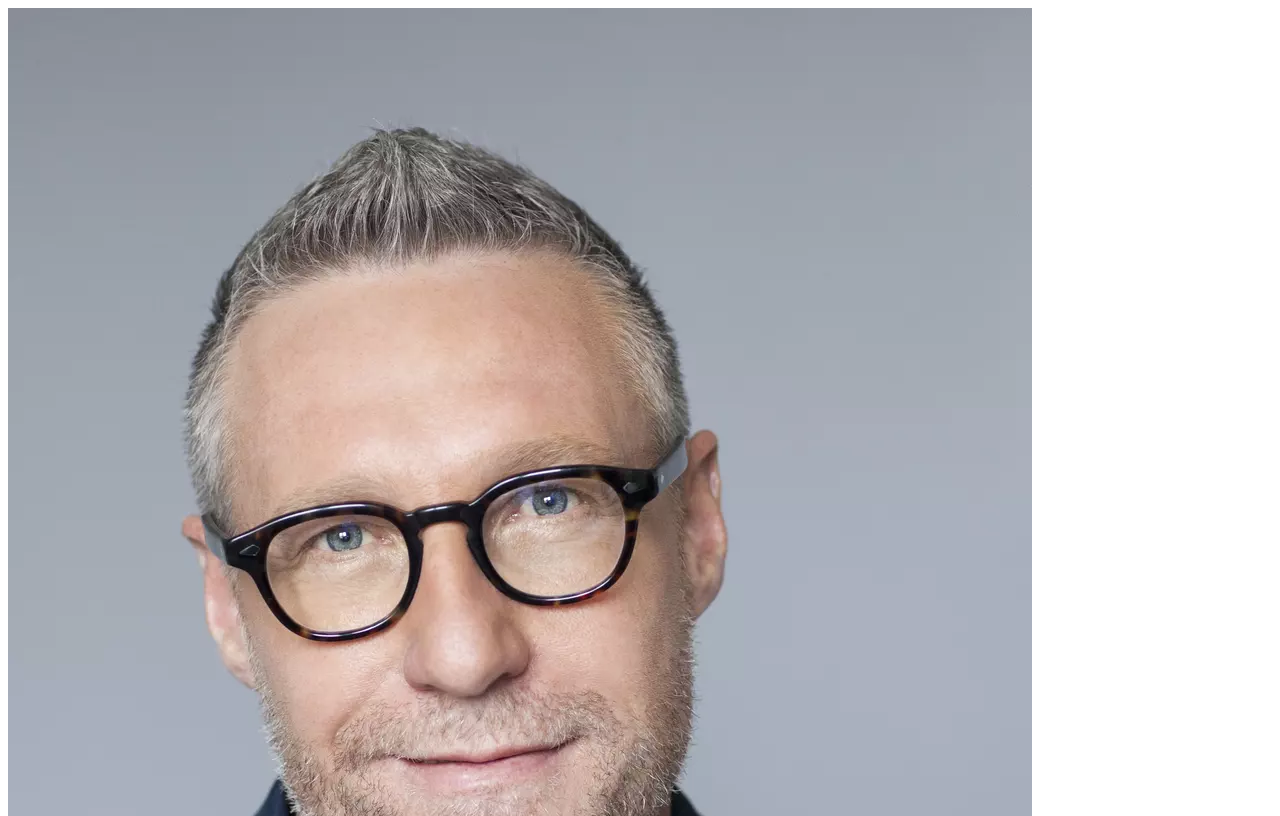
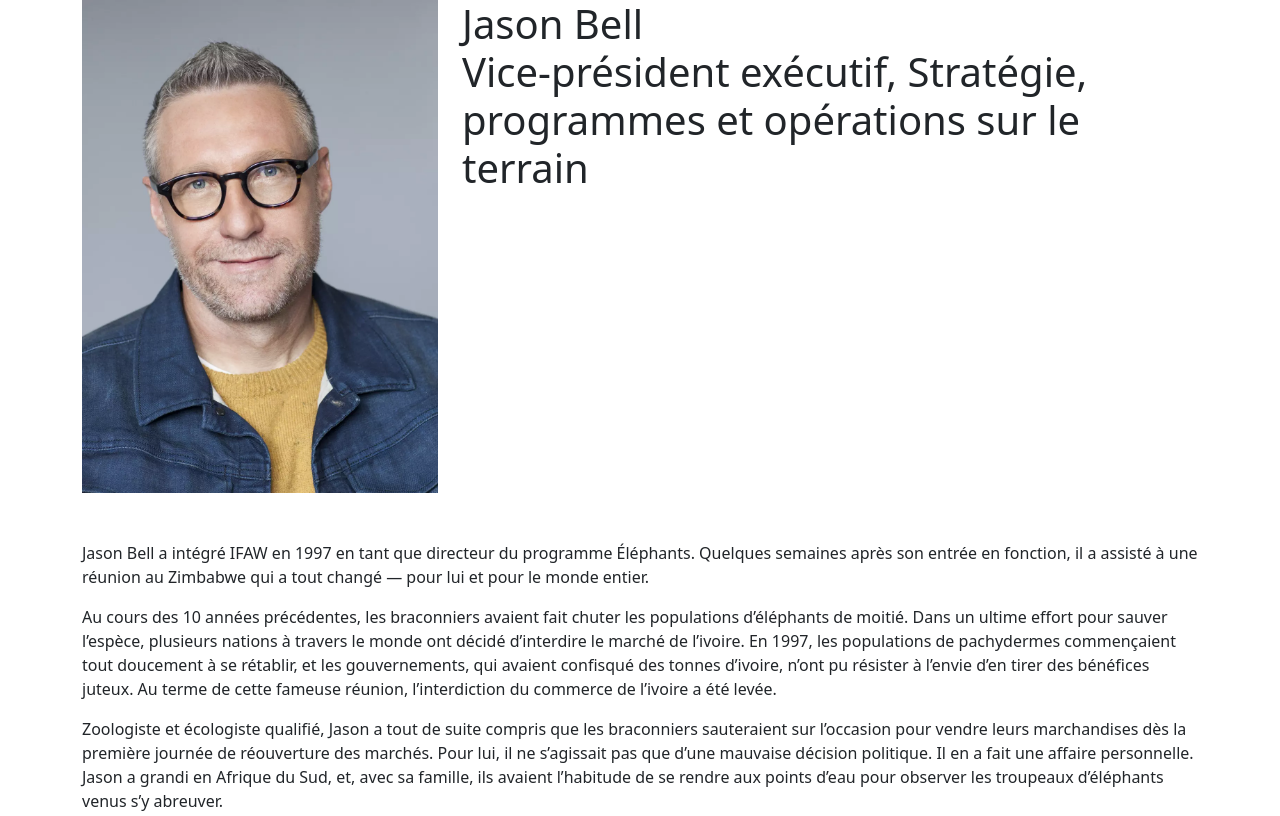
Before and after one commit to yvandouenel/jason, a plain HTML site: page index.html in a window 1280 px wide. Shown: the top 816 px of the page. Drawn offline with nearby package versions, Linux system fonts and the light colour scheme.

Commit message:
Ajout de bootstrap et de quelques classes.

```diff
--- a/index.html
+++ b/index.html
@@ -6,13 +6,14 @@
   <meta http-equiv="X-UA-Compatible" content="IE=edge">
   <meta name="viewport" content="width=device-width, initial-scale=1.0">
   <title>CV</title>
+  <link href="https://cdn.jsdelivr.net/npm/bootstrap@5.0.2/dist/css/bootstrap.min.css" rel="stylesheet" integrity="sha384-EVSTQN3/azprG1Anm3QDgpJLIm9Nao0Yz1ztcQTwFspd3yD65VohhpuuCOmLASjC" crossorigin="anonymous">
 </head>
 
-<body>
-  <header>
+<body class="container">
+  <header class="row mb-5">
 
-    <img src="./images/JASON-BELL.jpg" alt="">
-    <h1>Jason Bell <br>Vice-président exécutif, Stratégie, programmes et opérations sur le terrain</h1>
+    <img class="img-fluid col-md-4" src="./images/JASON-BELL.jpg" alt="">
+    <h1 class="col-md-8">Jason Bell <br>Vice-président exécutif, Stratégie, programmes et opérations sur le terrain</h1>
   </header>
   <main>
     <section>
```
